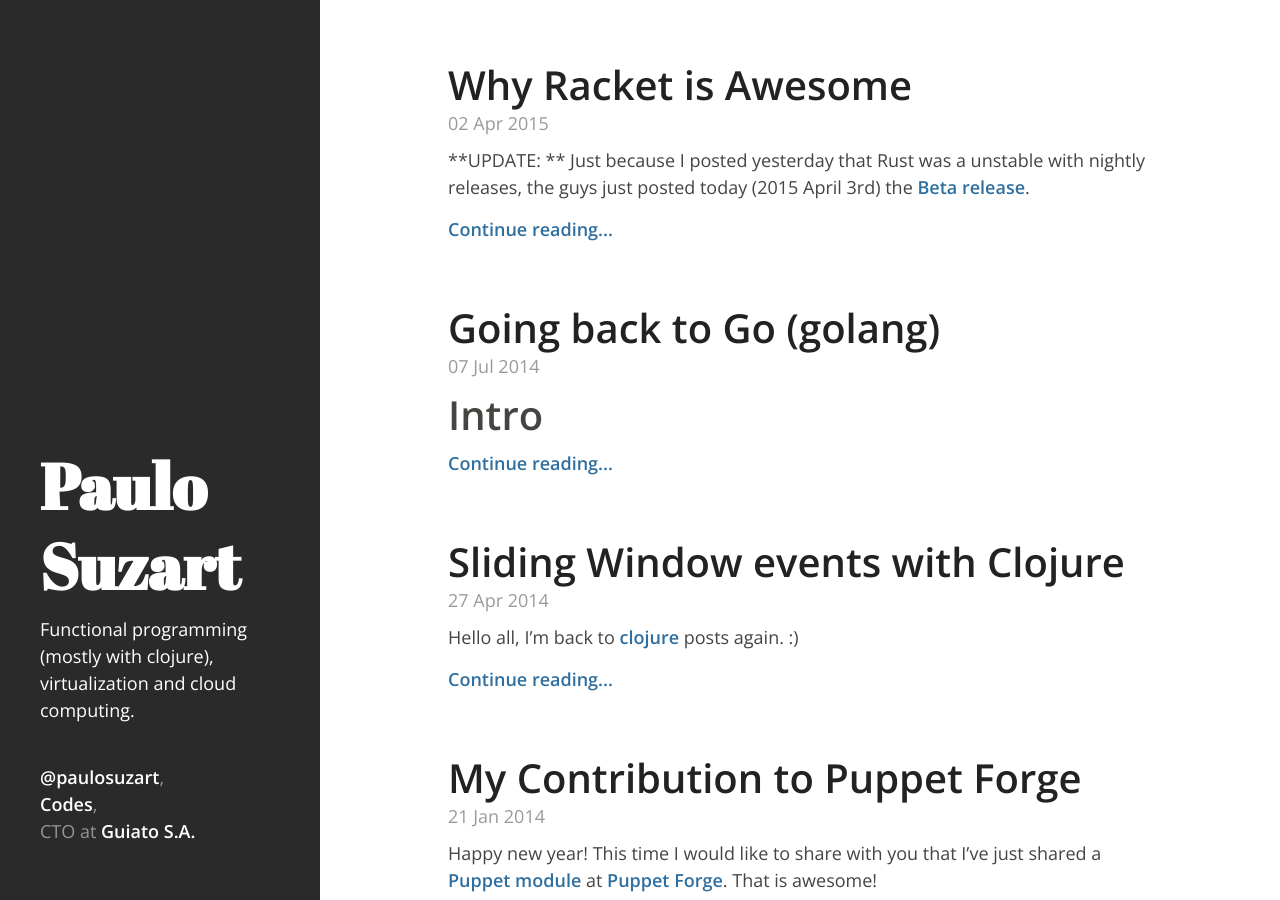
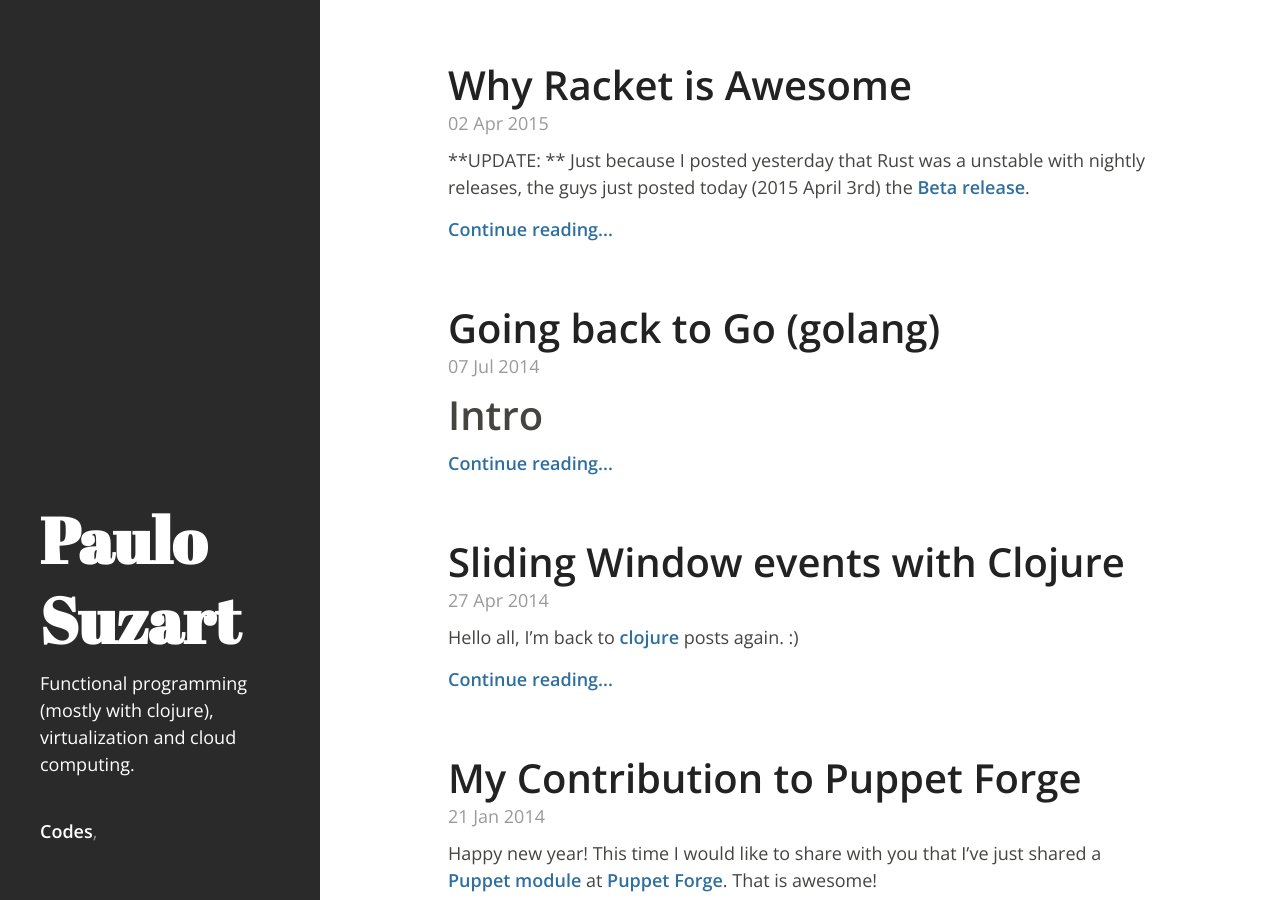
Before and after one commit to paulosuzart/paulosuzart.github.io, a Jekyll site: the page built from index.html, in a window 1280 px wide and 900 px high. Built offline with Jekyll 4.4.1, drawn with Linux system fonts in a browser that asks for light colours; the list of posts is cut into pages by our own code.

Commit message:
Removed some links

```diff
--- a/_layouts/default.html
+++ b/_layouts/default.html
@@ -13,15 +13,8 @@
         <div class="colophon">
           <ul class="colophon-links">
             <li>
-              <a href="https://twitter.com/paulosuzart">@paulosuzart</a>,
-            </li>
-            <li>
               <a href="https://github.com/paulosuzart">Codes</a>,
             </li>
-            <li>
-              CTO at <a href="http://www.guiato.com.br" target="_new">Guiato S.A.</a>
-            </li>
-
           </ul>
         </div>
       </div>
```
